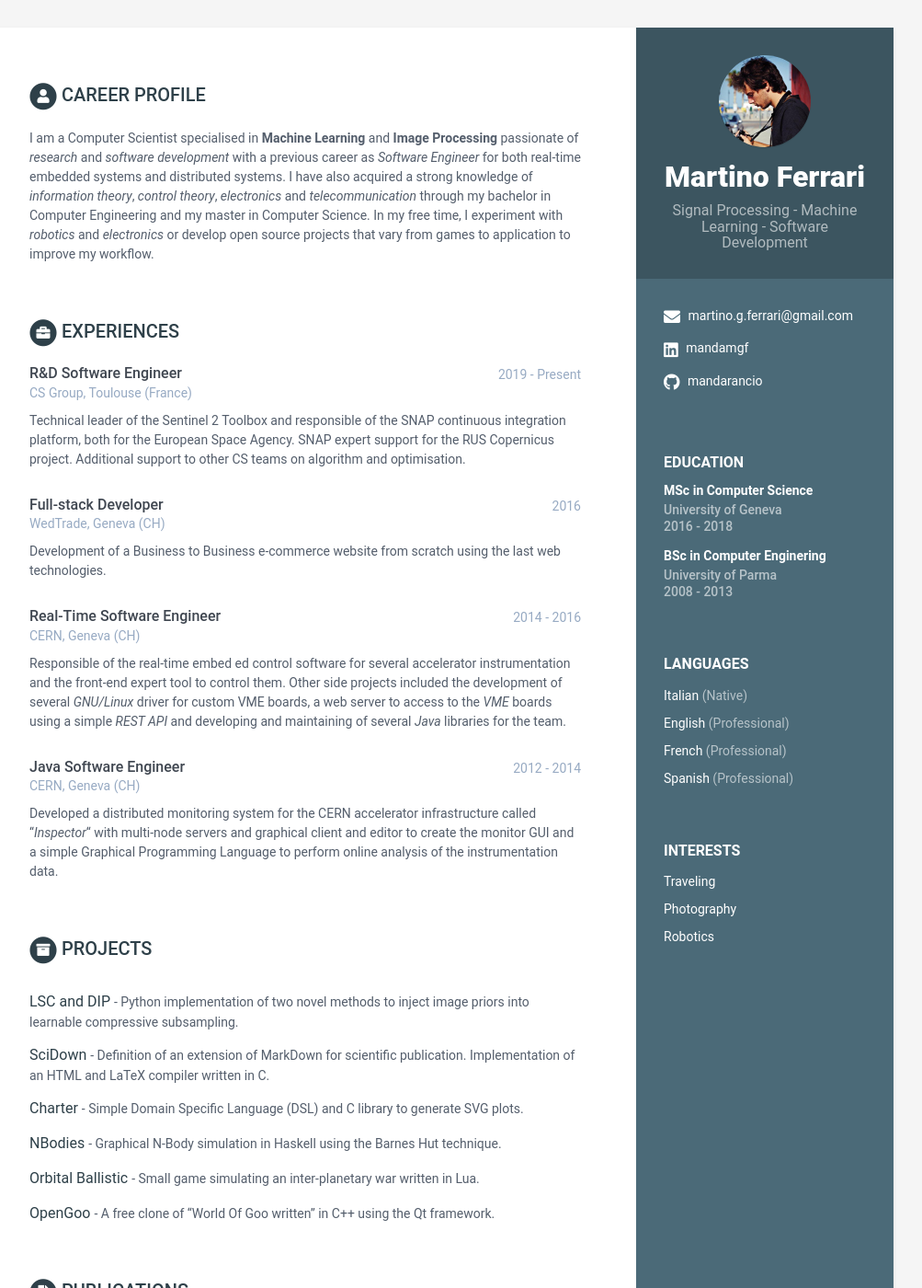
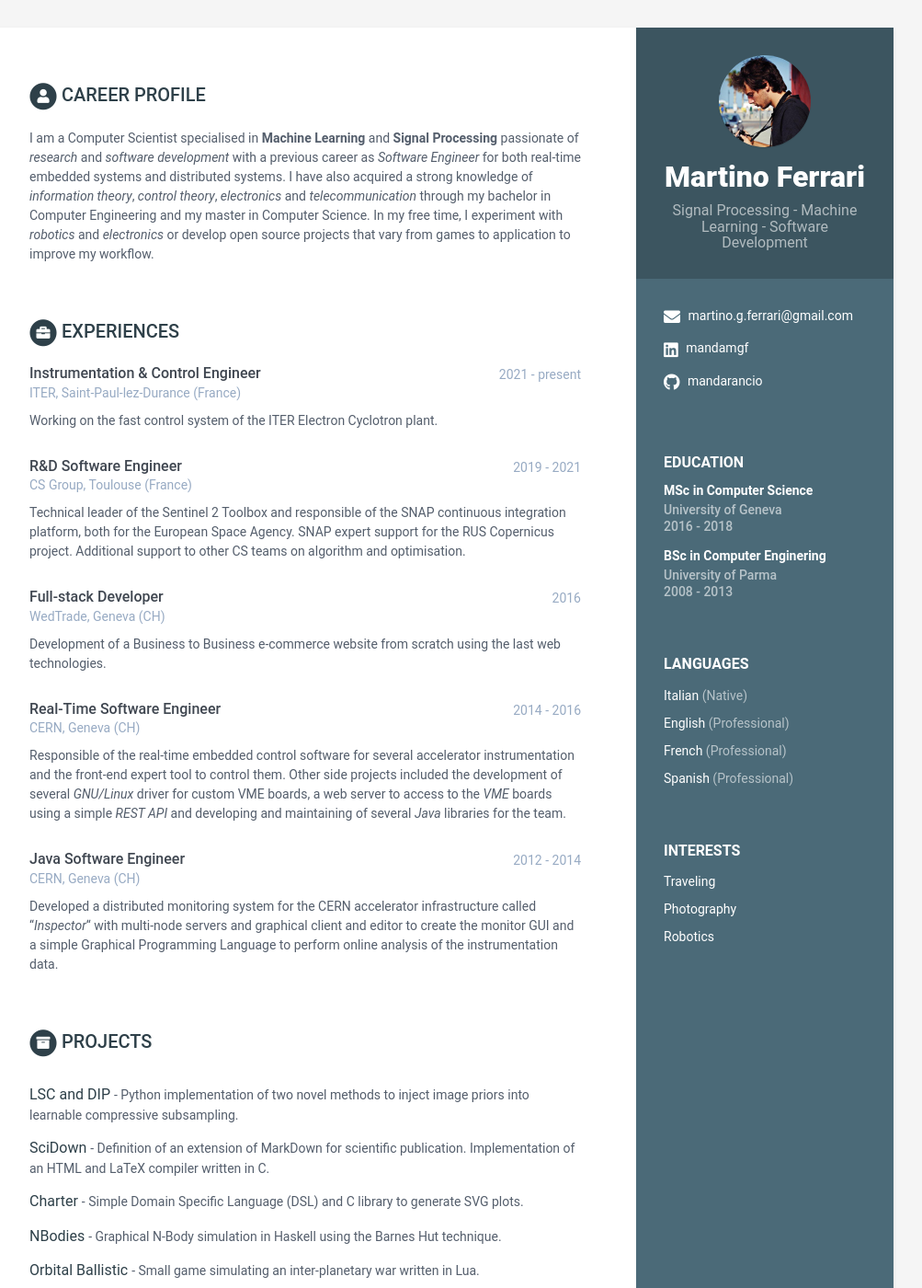
Before and after one commit to Mandarancio/Mandarancio.github.io, a Jekyll site: the page built from index.html, in a window 1280 px wide and 1400 px high. Shown: the whole window at 92% size, without its empty margins (168-1171 px from the left). Built offline with Jekyll 4.4.1, drawn with Linux system fonts in a browser that asks for light colours.

Commit message:
Update data.yml

```diff
--- a/_data/data.yml
+++ b/_data/data.yml
@@ -49,7 +49,7 @@ sidebar:
 career-profile:
     title: Career Profile
     summary: |
-        I am a Computer Scientist specialised in **Machine Learning** and **Image Processing** passionate of *research* and *software development* with a previous career as *Software Engineer* for both real-time embedded systems and distributed systems.
+        I am a Computer Scientist specialised in **Machine Learning** and **Signal Processing** passionate of *research* and *software development* with a previous career as *Software Engineer* for both real-time embedded systems and distributed systems.
         I have also acquired a strong knowledge of *information theory*, *control theory*, *electronics* and *telecommunication* through my bachelor in Computer Engineering and my master in Computer Science.
         In my free time, I experiment with *robotics* and *electronics* or develop open source projects that vary from games to application to improve my workflow.
 
@@ -73,8 +73,14 @@ education:
         *Relevant courses*: Robotics, Automatic Controls A&B, Digital Telecommunication, Electronics A&B, Electronics A&B, Signal Processing, Object-Oriented Languages and Operative Systems
 
 experiences:
+    - role: Instrumentation & Control Engineer
+      time: 2021 - present
+      company: ITER, Saint-Paul-lez-Durance (France)
+      details: |
+        Working on the fast control system of the ITER Electron Cyclotron plant.
+
     - role: R&D Software Engineer
-      time: 2019 - Present
+      time: 2019 - 2021
       company: CS Group, Toulouse (France)
       details: |
         Technical leader of the Sentinel 2 Toolbox and responsible of the SNAP continuous integration platform, both for the European Space Agency. SNAP expert support for the RUS Copernicus project. Additional support to other CS teams on algorithm and optimisation.
@@ -89,7 +95,7 @@ experiences:
       time: 2014 - 2016
       company: CERN, Geneva (CH)
       details: |
-        Responsible of the real-time embed ed control software for several accelerator
+        Responsible of the real-time embedded control software for several accelerator
         instrumentation and the front-end expert tool to control them. Other side projects included
         the development of several *GNU/Linux* driver for custom VME boards, a web server to
         access to the *VME* boards using a simple *REST API* and developing and maintaining of
```
